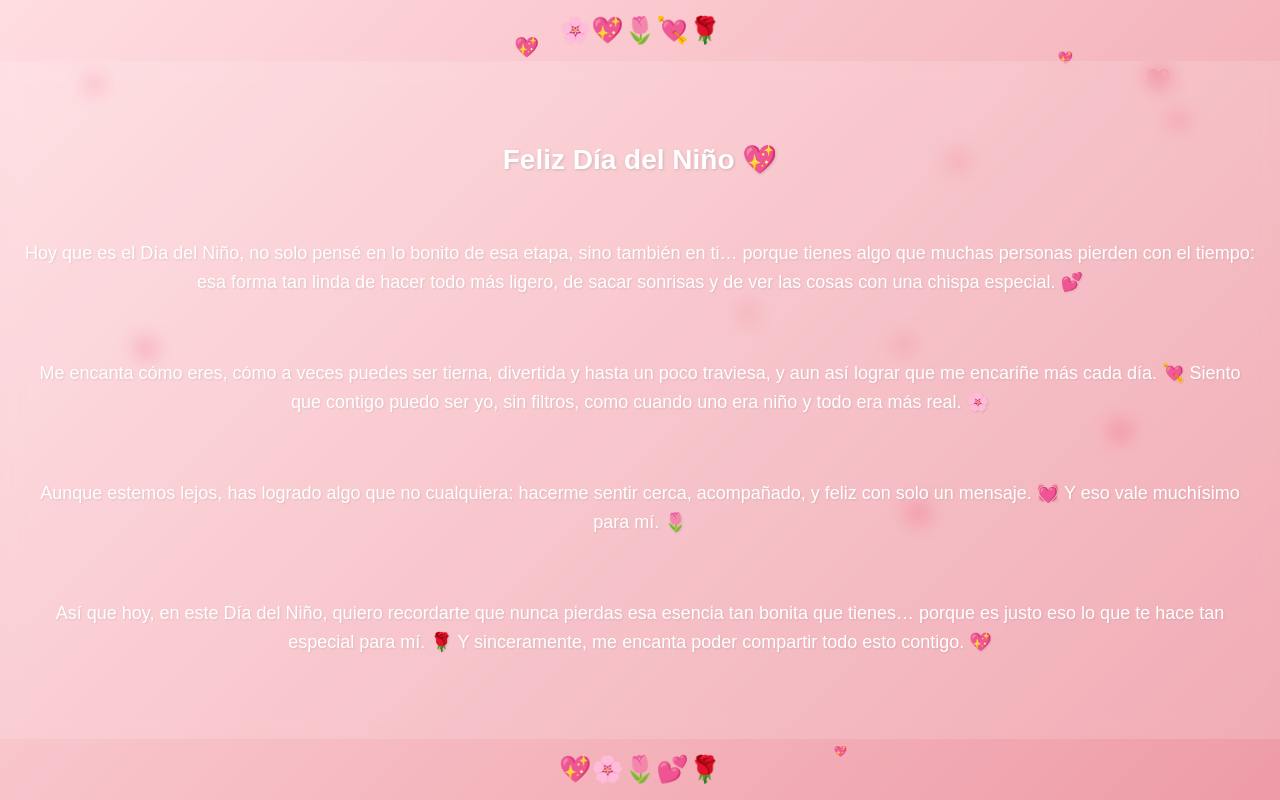
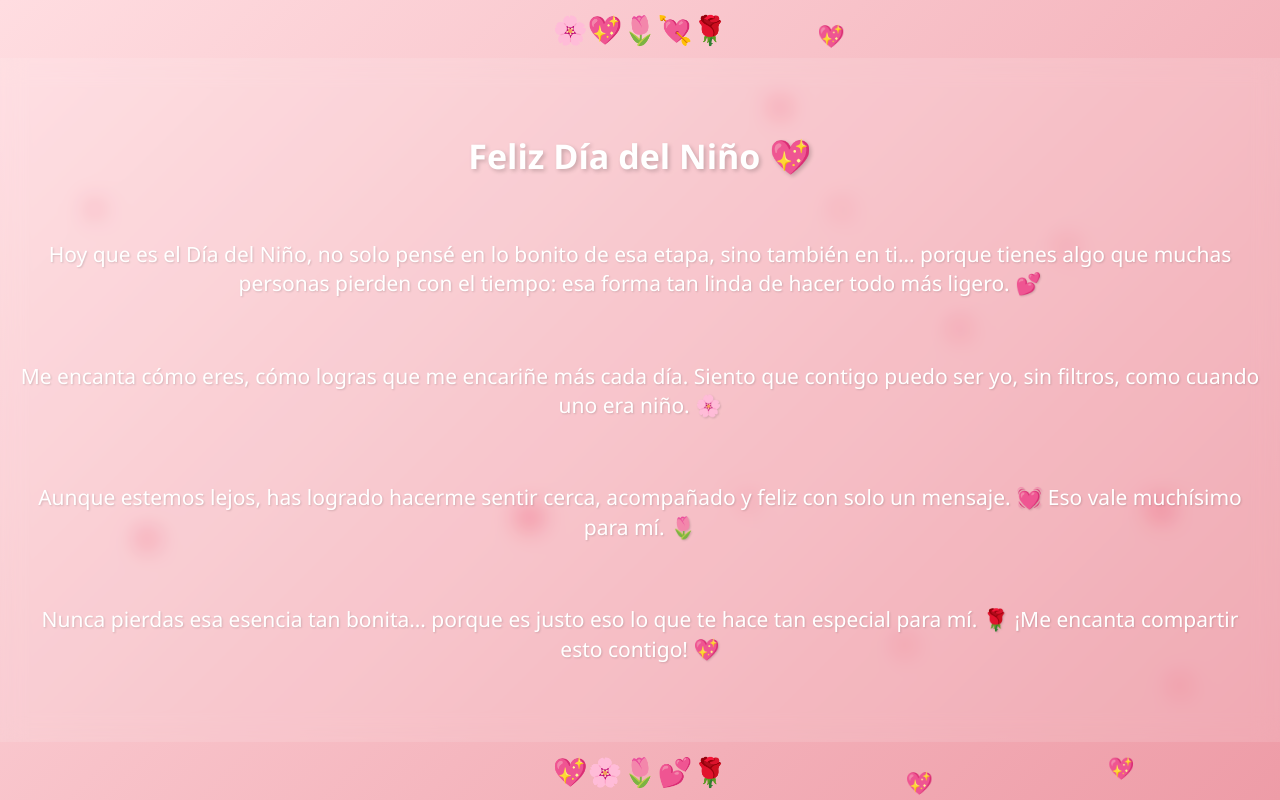
Before and after one commit to Emilkxrr/Regalito, a plain HTML site: page index.html in a window 1280 px wide. Drawn offline with Linux system fonts and the light colour scheme.

Commit message:
Update index.html

```diff
--- a/index.html
+++ b/index.html
@@ -10,7 +10,6 @@
 <title>Para Ti 💖</title>
 
 <style>
-/* Reset básico para asegurar que no haya bordes blancos */
 * {
     box-sizing: border-box;
 }
@@ -18,16 +17,16 @@
 body {
     margin: 0;
     padding: 0;
-    overflow-x: hidden;
+    overflow: hidden; /* Evita scrolls accidentales */
     min-height: 100dvh;
     background: linear-gradient(135deg, #ffdde1, #ee9ca7);
-    font-family: Arial, sans-serif;
+    font-family: 'Segoe UI', Tahoma, Geneva, Verdana, sans-serif;
     color: white;
 }
 
 .container {
-    width: 100vw; /* 100% del ancho de la pantalla */
-    min-height: 100dvh; /* 100% del alto dinámico */
+    width: 100vw;
+    height: 100dvh;
     display: flex;
     flex-direction: column;
     z-index: 2;
@@ -36,36 +35,38 @@ body {
 
 .decor {
     text-align: center;
-    font-size: 26px;
-    padding: 15px 0;
-    margin: 0;
+    font-size: 28px;
+    padding: 10px 0;
+    flex-shrink: 0;
 }
 
 .card {
-    flex: 1; /* Ocupa todo el espacio vertical sobrante entre las decoraciones */
-    background: rgba(255, 255, 255, 0.15);
-    backdrop-filter: blur(10px);
-    -webkit-backdrop-filter: blur(10px);
-    border: none; /* Sin borde para que se integre totalmente a la pantalla */
-    border-radius: 0; /* Sin esquinas redondeadas */
-    padding: 20px 25px; /* Margen interno para que el texto no toque los bordes del celular */
+    flex: 1;
+    background: rgba(255, 255, 255, 0.12);
+    backdrop-filter: blur(12px);
+    -webkit-backdrop-filter: blur(12px);
+    border: none;
+    padding: 15px 20px; /* Un poco menos de padding para dar espacio a la letra grande */
     display: flex;
     flex-direction: column;
-    justify-content: space-evenly; /* Distribuye el texto de arriba a abajo uniformemente */
+    justify-content: space-evenly;
     text-align: center;
 }
 
 h1 {
-    font-size: 28px; /* Ligeramente más grande */
+    font-size: 34px; /* Título bien grande */
     margin: 0;
-    text-shadow: 1px 1px 3px rgba(0,0,0,0.15);
+    font-weight: bold;
+    line-height: 1.2;
+    text-shadow: 2px 2px 4px rgba(0,0,0,0.2);
 }
 
 p {
-    font-size: 18px; /* Letra un poco más grande para cubrir mejor la pantalla */
-    line-height: 1.6;
+    font-size: 21px; /* Texto de párrafos muy legible */
+    line-height: 1.4;
     margin: 0;
-    text-shadow: 1px 1px 2px rgba(0,0,0,0.1);
+    font-weight: 500; /* Un poco más de grosor */
+    text-shadow: 1px 1px 2px rgba(0,0,0,0.15);
 }
 
 /* Corazones animados */
@@ -73,9 +74,9 @@ p {
     position: fixed;
     top: -10px;
     color: #ff4d6d;
-    z-index: 1; /* Detrás de la tarjeta */
+    z-index: 1;
     animation: fall linear infinite;
-    pointer-events: none; /* Evita que los corazones interfieran si tocas la pantalla */
+    pointer-events: none;
 }
 
 @keyframes fall {
@@ -84,10 +85,10 @@ p {
     }
 }
 
-/* Ajustes para pantallas muy pequeñas */
-@media (max-width: 400px) {
-    h1 { font-size: 24px; }
-    p { font-size: 16px; }
+/* Ajuste fino para celulares muy pequeños (tipo iPhone SE) */
+@media (max-height: 700px) {
+    h1 { font-size: 28px; }
+    p { font-size: 18px; }
     .decor { font-size: 22px; }
 }
 </style>
@@ -103,25 +104,19 @@ p {
 
         <p>
         Hoy que es el Día del Niño, no solo pensé en lo bonito de esa etapa, sino también en ti…
-        porque tienes algo que muchas personas pierden con el tiempo: esa forma tan linda de hacer todo más ligero,
-        de sacar sonrisas y de ver las cosas con una chispa especial. 💕
+        porque tienes algo que muchas personas pierden con el tiempo: esa forma tan linda de hacer todo más ligero. 💕
         </p>
 
         <p>
-        Me encanta cómo eres, cómo a veces puedes ser tierna, divertida y hasta un poco traviesa,
-        y aun así lograr que me encariñe más cada día. 💘 Siento que contigo puedo ser yo, sin filtros,
-        como cuando uno era niño y todo era más real. 🌸
+        Me encanta cómo eres, cómo logras que me encariñe más cada día. Siento que contigo puedo ser yo, sin filtros, como cuando uno era niño. 🌸
         </p>
 
         <p>
-        Aunque estemos lejos, has logrado algo que no cualquiera: hacerme sentir cerca, acompañado,
-        y feliz con solo un mensaje. 💓 Y eso vale muchísimo para mí. 🌷
+        Aunque estemos lejos, has logrado hacerme sentir cerca, acompañado y feliz con solo un mensaje. 💓 Eso vale muchísimo para mí. 🌷
         </p>
 
         <p>
-        Así que hoy, en este Día del Niño, quiero recordarte que nunca pierdas esa esencia tan bonita que tienes…
-        porque es justo eso lo que te hace tan especial para mí. 🌹
-        Y sinceramente, me encanta poder compartir todo esto contigo. 💖
+        Nunca pierdas esa esencia tan bonita… porque es justo eso lo que te hace tan especial para mí. 🌹 ¡Me encanta compartir esto contigo! 💖
         </p>
     </div>
 
@@ -135,19 +130,18 @@ function crearCorazon() {
     heart.innerHTML = "💖";
 
     heart.style.left = Math.random() * 100 + "vw";
-    heart.style.fontSize = (Math.random() * 15 + 10) + "px";
-    heart.style.animationDuration = (Math.random() * 4 + 3) + "s";
+    heart.style.fontSize = (Math.random() * 20 + 10) + "px";
+    heart.style.animationDuration = (Math.random() * 3 + 2) + "s";
 
     document.body.appendChild(heart);
 
     setTimeout(() => {
         heart.remove();
-    }, 6000);
+    }, 5000);
 }
 
-// Ligeramente más espaciado para no saturar el procesador del celular
-setInterval(crearCorazon, 400);
+setInterval(crearCorazon, 350);
 </script>
 
 </body>
-    </html>
+</html>
```
